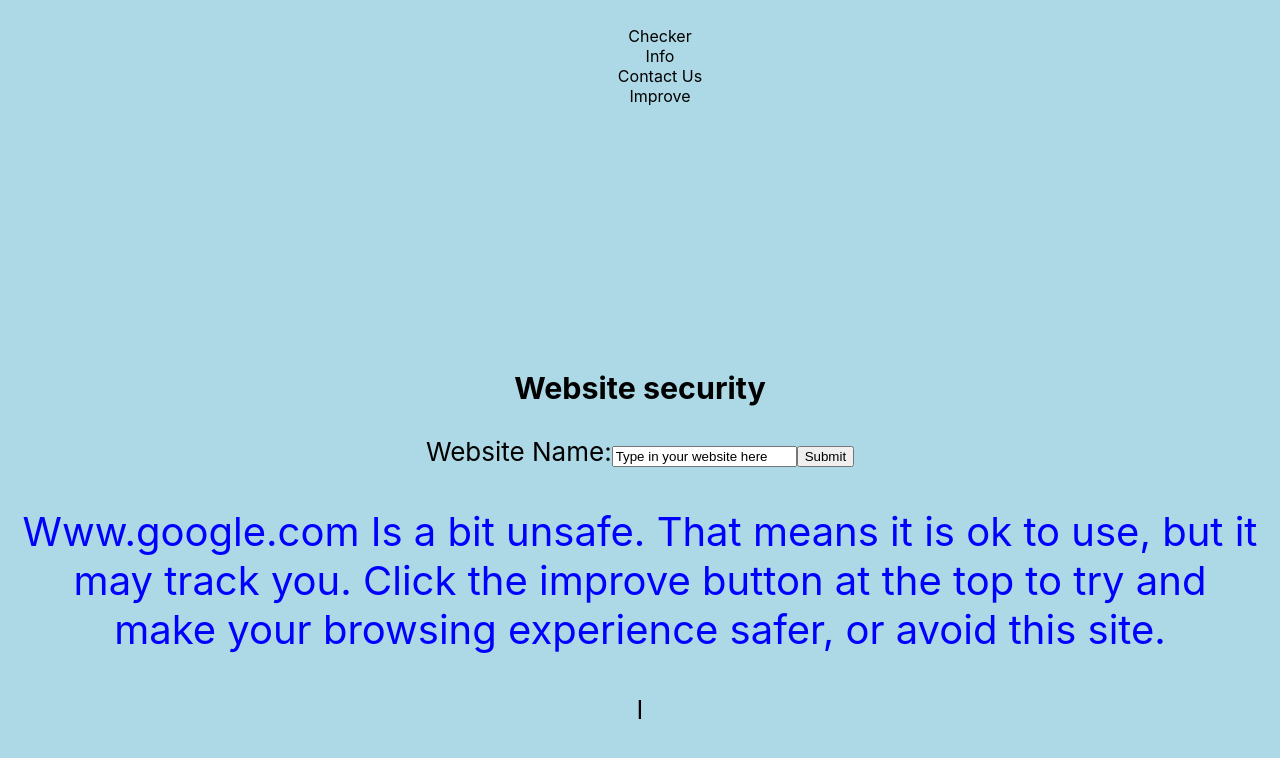
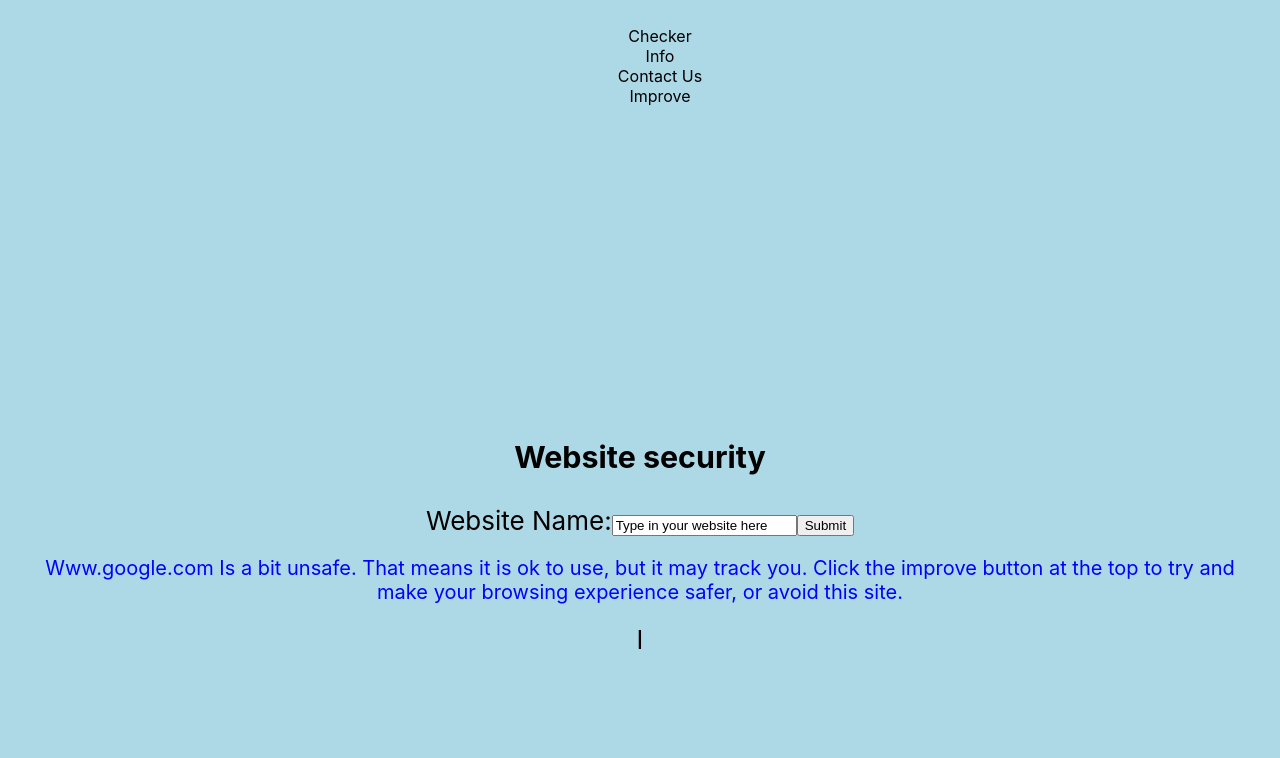
Before and after one commit to shamit2008/security-scanner-pages, a React (Create React App) app: page / in a window 1280 px wide. Shown: the top 758 px of the page. Built offline with nearby package versions, Linux system fonts and the light colour scheme; no server answers.

Commit message:
bug fixes 1.01

```diff
--- a/src/components/Checker.js
+++ b/src/components/Checker.js
@@ -7,7 +7,7 @@
   const [website, setWebsite] = useState('Type in your website here');
   const [displayName, setDisplay] = useState('Www.google.com');
   const [websiteDanger, setDanger] = useState(5); // scale from 0-100 or something
-  const [resultStyle, setstyle] = useState({color: 'blue', fontSize: 40, textAlign:'center'});
+  const [resultStyle, setstyle] = useState({color: 'blue', fontSize: 20, textAlign:'center'});
   const [dangerousCSV, setDangerous] = useState(null);
   const [halfCSV, setHalf] = useState(null);
 
@@ -34,7 +34,7 @@
     let isWrong = false;
     console.log(eWebArray);
     if (eWebArray.length != 3 || (eWebArray[0] != "www" && eWebArray[2] != "com" &&
-    eWebArray[2] != "org" && eWebArray[2] != "gov" && eWebArray[2] != "io")){
+    eWebArray[2] != "org" && eWebArray[2] != "gov" && eWebArray[2] != "io" && eWebArray[2] != "net")){
       isWrong = true;
     }
     console.log(isWrong);
```
Also changed, not shown: 1 other file (tests, documents, lock files or other folders).
